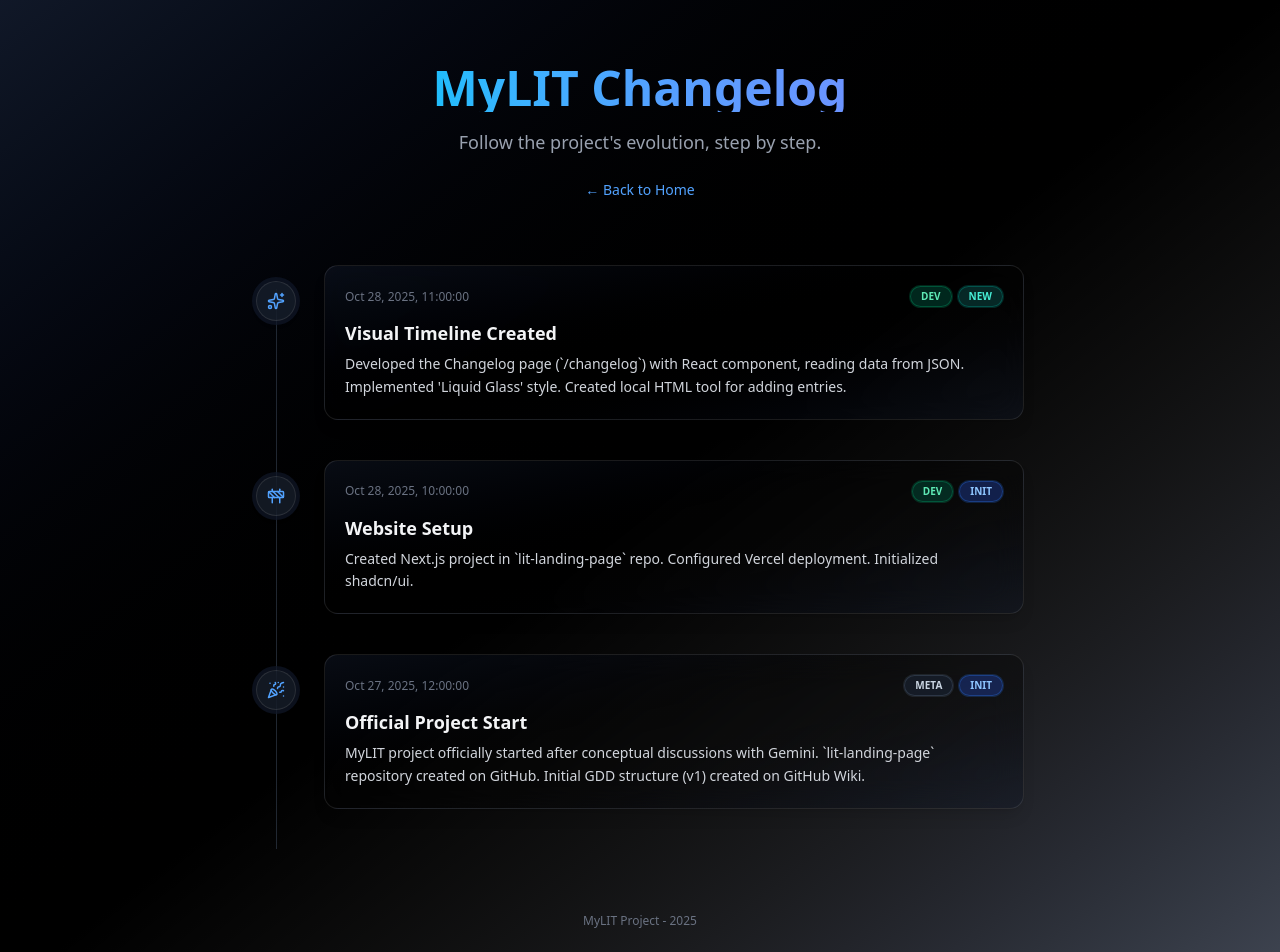
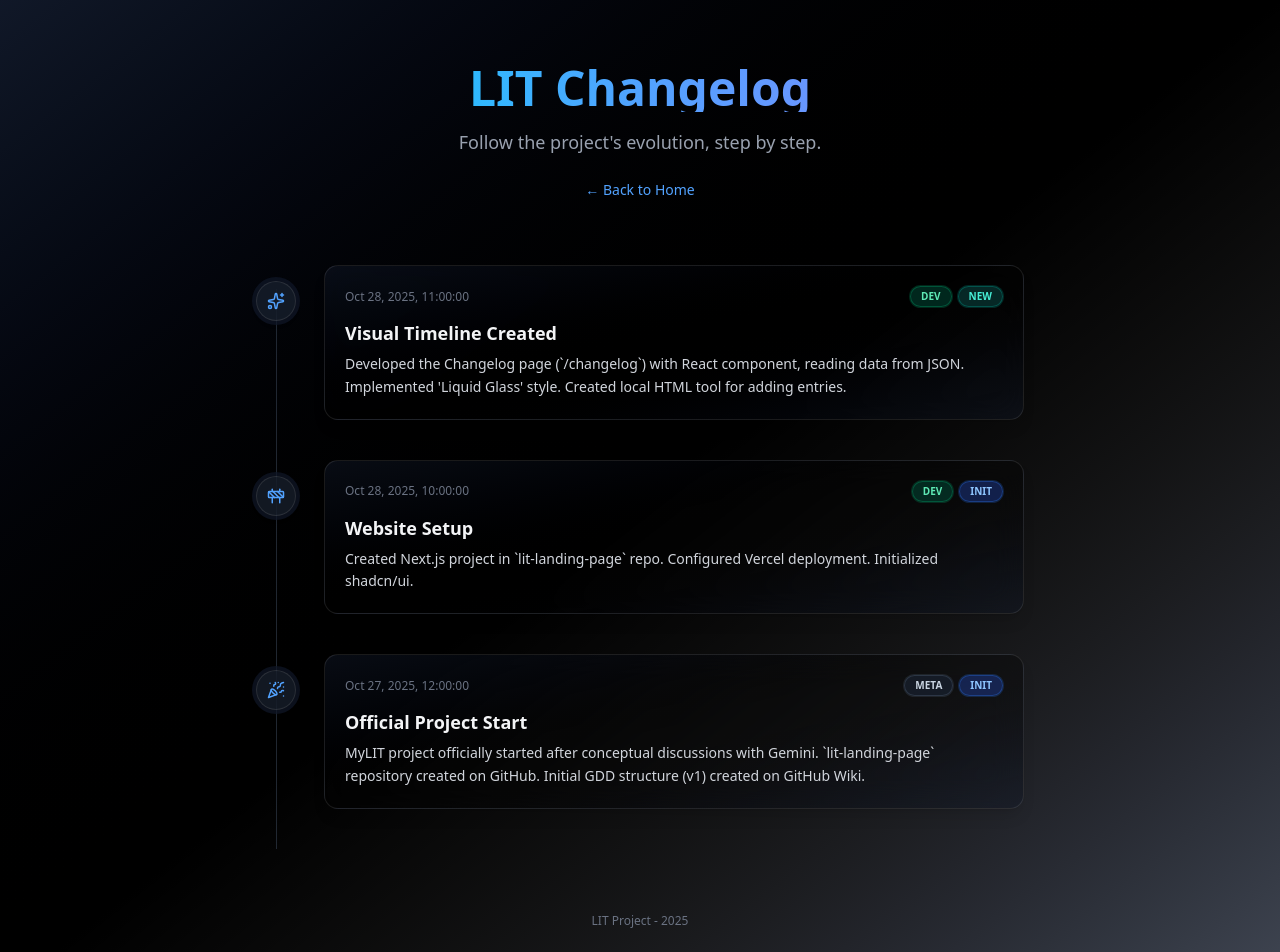
Before and after one commit to eaeniko/lit, a Next.js app: page /changelog in a window 1280 px wide. Shown: the top 952 px of the page. Built offline with nearby package versions, Linux system fonts and the light colour scheme.

Commit message:
Update page.tsx

```diff
--- a/src/app/changelog/page.tsx
+++ b/src/app/changelog/page.tsx
@@ -9,7 +9,7 @@ export default function ChangelogPage() {
          <header className="text-center mb-12 md:mb-16">
             {/* Título com gradiente mais vibrante */}
             <h1 className="text-4xl md:text-5xl font-bold mb-4 text-transparent bg-clip-text bg-linear-to-r from-cyan-400 via-blue-400 to-indigo-400">
-              MyLIT Changelog
+              LIT Changelog
             </h1>
             <p className="text-lg text-gray-400">Follow the project&apos;s evolution, step by step.</p>
              <Link href="/" className="mt-6 inline-block text-blue-400 hover:text-blue-300 transition duration-200 text-sm">
@@ -21,7 +21,7 @@ export default function ChangelogPage() {
 
       </div>
        <footer className="mt-16 text-center text-gray-500 text-xs">
-            MyLIT Project - {new Date().getFullYear()}
+            LIT Project - {new Date().getFullYear()}
         </footer>
     </main>
   );
```
